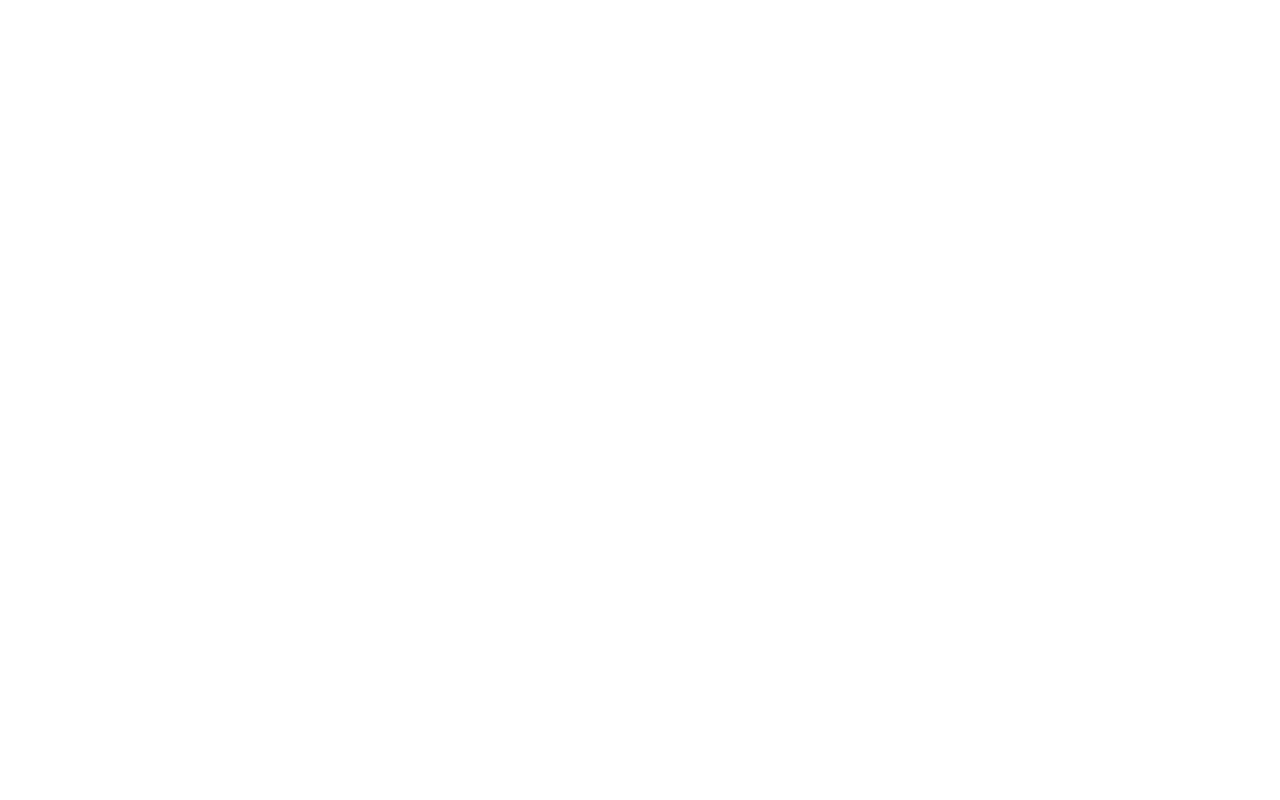
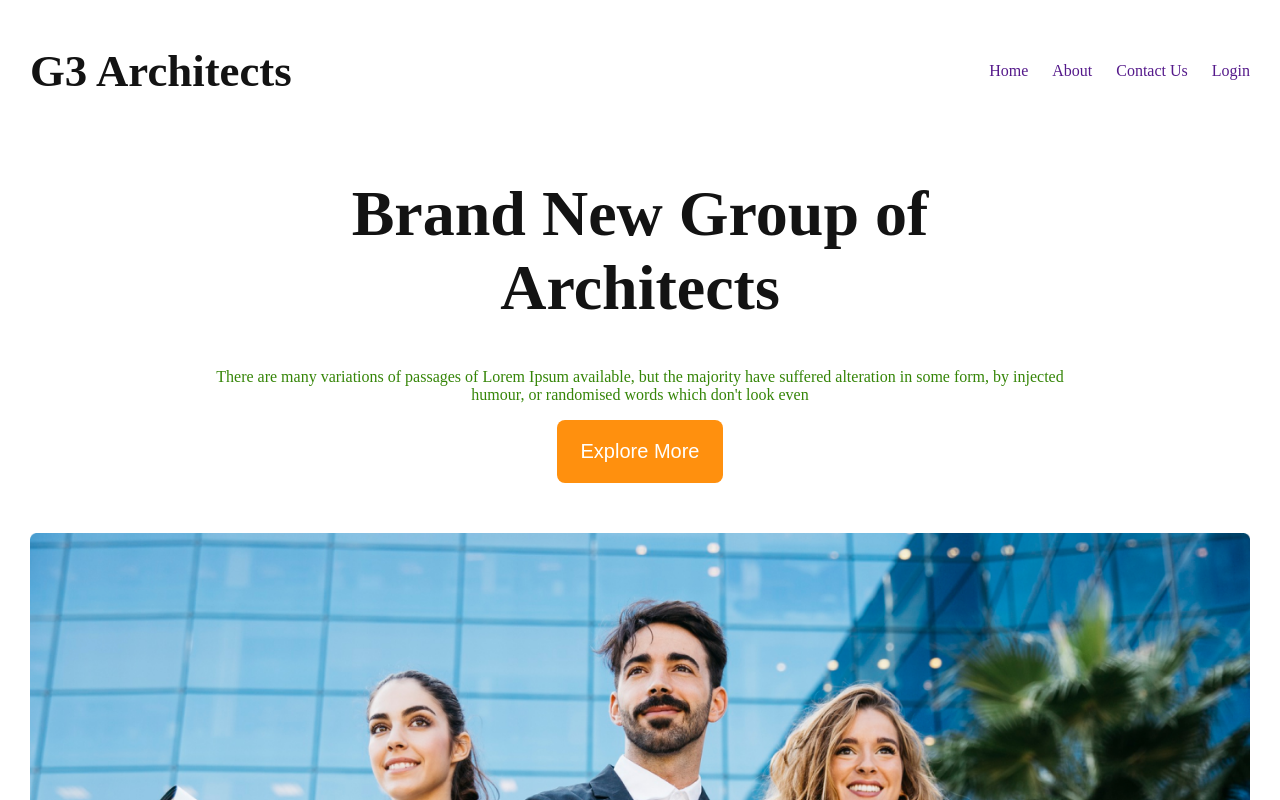
Before and after one commit to 12345subboroto/g3-architects-website, a plain HTML site: page index.html in a window 1280 px wide. Shown: the top 800 px of the page. Drawn offline with Linux system fonts and the light colour scheme.

Commit message:
hedaer added on nav banner

```diff
--- a/index.html
+++ b/index.html
@@ -3,9 +3,36 @@
 <head>
     <meta charset="UTF-8">
     <meta name="viewport" content="width=device-width, initial-scale=1.0">
+    <link rel="stylesheet" href="style/index.css">
     <title>G3-Architects-website</title>
 </head>
 <body>
+    <header>
+        <nav class="nav-container">
+            <h2 class="section-title dark1">G3 Architects</h2>
+            <ul>
+                <li><a href="">Home</a></li>
+                <li><a href="">About</a> </li>
+                <li><a href="">Contact Us</a></li>
+                <li><a href="">Login</a></li>
+            </ul>
+        </nav>
+        <div class="banner">
+            <div class="banner-container">
+                <h1 class="section-sub-title dark1">Brand New
+                    Group of Architects </h1>
+                <p class="section-description description">There are many variations of passages of Lorem Ipsum available, but the majority have suffered alteration in some form, by injected humour, or randomised words which don't look even</p>
+                <button class="btn">Explore More</button>
+            </div>
+                   <img class="banner-img" src="images/banner.png" alt="">
 
+    </div>
+    </header>
+    <main>
+
+    </main>
+    <footer>
+
+    </footer>
 </body>
 </html>
--- /dev/null
+++ b/style/index.css
@@ -0,0 +1,63 @@
+body{
+    max-width: 1440px;
+    margin: a auto;
+}
+.dark1{
+    color: rgba(19, 19, 19, 1);
+}
+.btn{
+    background-color: rgba(255, 144, 14, 1);
+    color: rgba(255, 255, 255, 1);
+    padding: 20px 24px;
+    font-size: 1.25rem;
+    font-weight: 500;
+    border-radius: 8px;
+    border: none;
+}
+.btn:hover{
+    background-color: rgb(187, 103, 103);
+    color: azure;
+    cursor: pointer;
+}
+.description{
+    color: rgb(53, 133, 7);
+    font-size: 1rem;
+    font-weight: 400;
+}
+.nav-container, .banner{
+    max-width: 1220px;
+    margin: 0 auto;
+}
+.nav-container{
+    display: flex;
+    align-items: center;
+    justify-content: space-between;
+}
+.nav-container>ul{
+    display: flex;
+    gap: 24px;
+}
+ul{
+    list-style-type: none;
+}
+.nav-container ul a{
+    text-decoration: none;
+}
+.section-title{
+    font-size: 2.8rem;
+    font-weight: 700;
+}
+.section-sub-title{
+    font-size: 4rem;
+    font-weight: 700;
+}
+.banner-img{
+    max-width: 100%;
+}
+.banner-container{
+    text-align: center;
+    max-width: 850px;
+    margin: 0 auto;
+    margin-bottom: 50px;
+
+}
```
